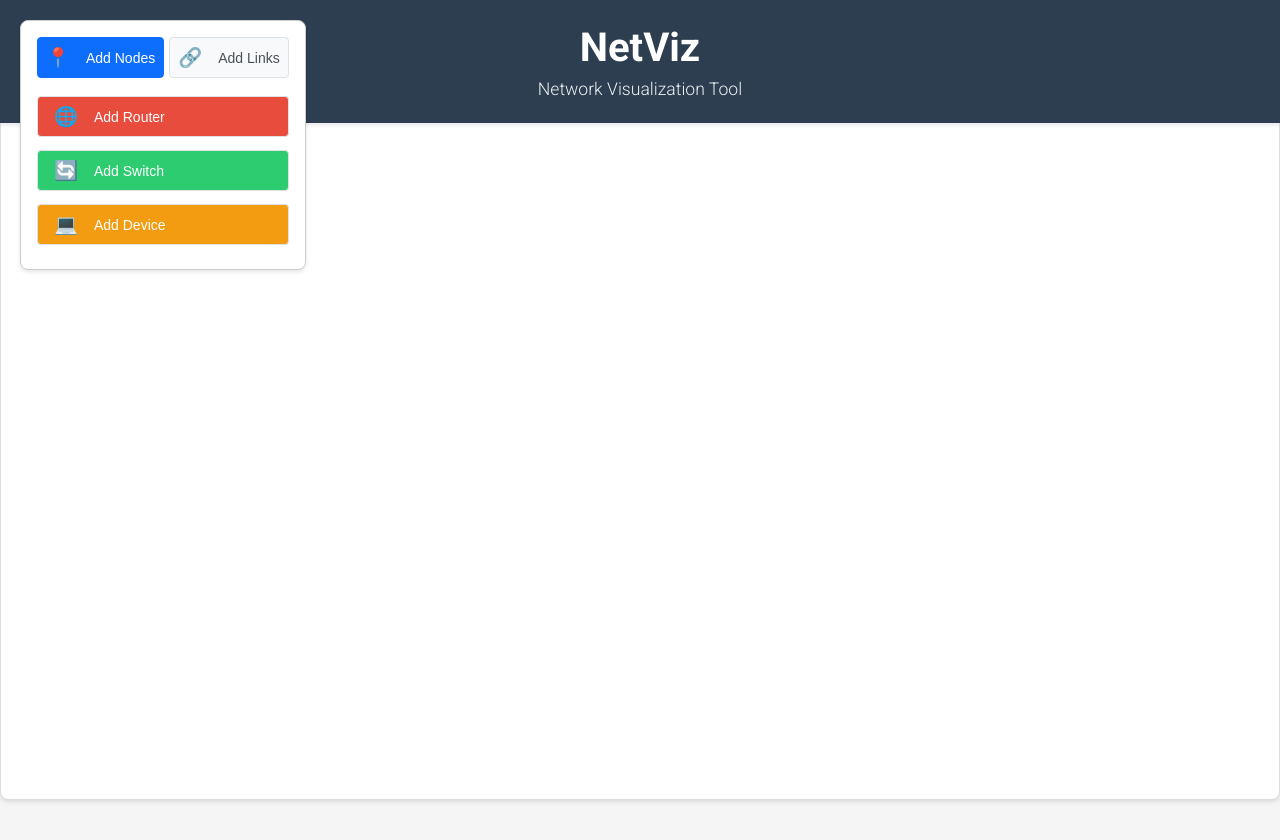
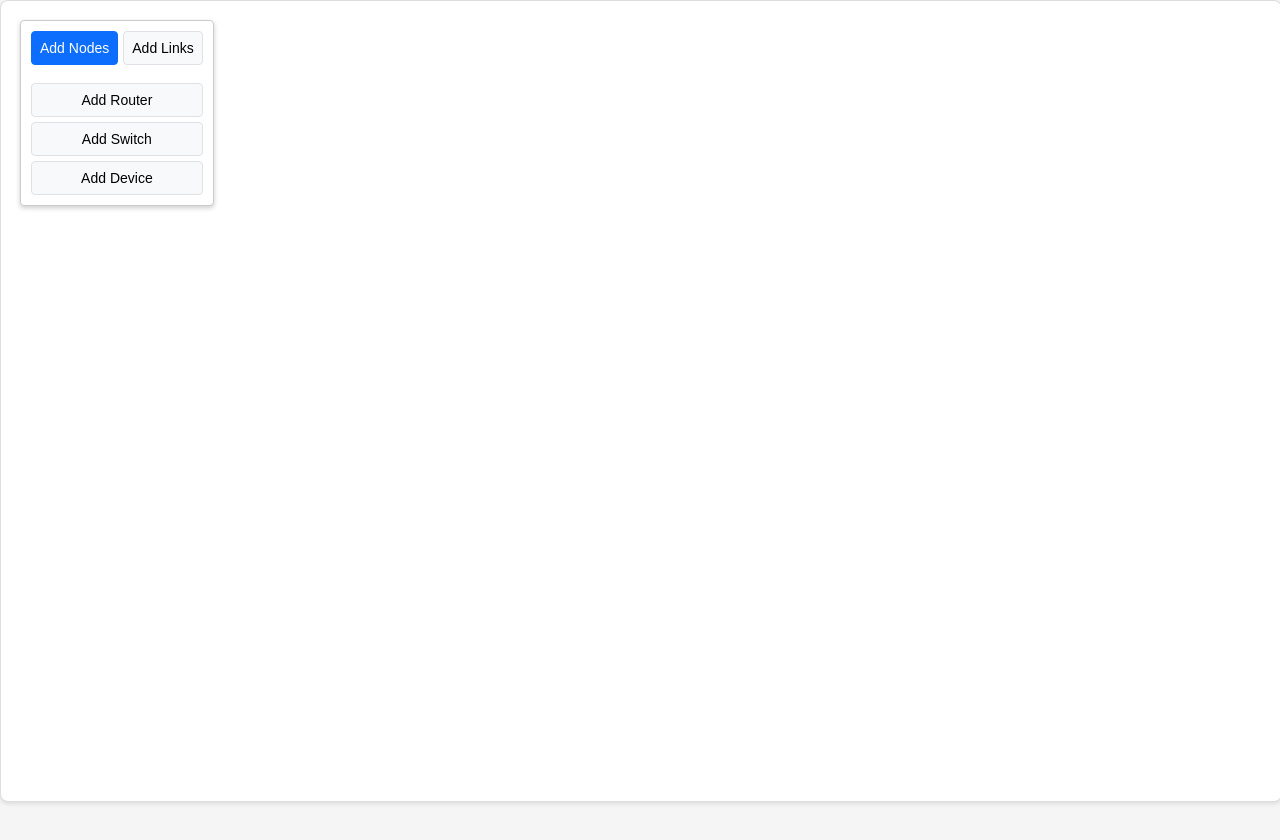
Before and after one commit to VyankateshD206/NetViz, a website: page frontend/index.html in a window 1280 px wide. Before the commit the page ends 819 px from the top, so only its background shows below. Drawn offline with nearby package versions, Linux system fonts and the light colour scheme; no server answers.

Commit message:
fixed bug1

```diff
--- a/frontend/index.html
+++ b/frontend/index.html
@@ -3,42 +3,23 @@
 <head>
     <meta charset="UTF-8">
     <meta name="viewport" content="width=device-width, initial-scale=1.0">
-    <title>NetViz - Network Visualization</title>
+    <title>Network Visualization</title>
     <link rel="stylesheet" href="styles.css">
-    <link href="https://fonts.googleapis.com/css2?family=Roboto:wght@300;400;500;700&display=swap" rel="stylesheet">
 </head>
 <body>
-    <header class="app-header">
-        <h1>NetViz</h1>
-        <p class="subtitle">Network Visualization Tool</p>
-    </header>
-
-    <div class="main-container">
-        <div class="toolbar">
-            <div class="mode-selector">
-                <button id="addNodeMode" class="mode-btn active">
-                    <span class="icon">📍</span> Add Nodes
-                </button>
-                <button id="addLinkMode" class="mode-btn">
-                    <span class="icon">🔗</span> Add Links
-                </button>
-            </div>
-            <div id="nodeButtons" class="node-actions">
-                <button class="action-btn router" onclick="addNewNode('router', window.innerWidth/2, window.innerHeight/2)">
-                    <span class="icon">🌐</span> Add Router
-                </button>
-                <button class="action-btn switch" onclick="addNewNode('switch', window.innerWidth/2, window.innerHeight/2)">
-                    <span class="icon">🔄</span> Add Switch
-                </button>
-                <button class="action-btn device" onclick="addNewNode('device', window.innerWidth/2, window.innerHeight/2)">
-                    <span class="icon">💻</span> Add Device
-                </button>
-            </div>
+    <div class="toolbar">
+        <div class="mode-selector">
+            <button id="addNodeMode" class="active">Add Nodes</button>
+            <button id="addLinkMode">Add Links</button>
         </div>
-        <div id="graph" class="graph-container"></div>
-        <div id="error-message" class="error-toast"></div>
+        <div id="nodeButtons">
+            <button onclick="addNewNode('router', window.innerWidth/2, window.innerHeight/2)">Add Router</button>
+            <button onclick="addNewNode('switch', window.innerWidth/2, window.innerHeight/2)">Add Switch</button>
+            <button onclick="addNewNode('device', window.innerWidth/2, window.innerHeight/2)">Add Device</button>
+        </div>
     </div>
-
+    <div id="graph"></div>
+    <div id="error-message"></div>
     <script src="https://d3js.org/d3.v7.min.js"></script>
     <script src="script.js"></script>
 </body>
--- a/frontend/styles.css
+++ b/frontend/styles.css
@@ -1,47 +1,9 @@
-* {
+body {
     margin: 0;
-    padding: 0;
-    box-sizing: border-box;
-}
-
-body {
-    font-family: 'Roboto', sans-serif;
+    padding: 20px;
+    font-family: Arial, sans-serif;
     background-color: #f5f5f5;
-    color: #333;
-    margin: 0;
-    padding: 0;
     min-height: 100vh;
-}
-
-.app-header {
-    background-color: #2c3e50;
-    color: white;
-    padding: 1.5rem 2rem;
-    text-align: center;
-    box-shadow: 0 2px 4px rgba(0,0,0,0.1);
-    margin-bottom: 2rem;
-    width: 100%;
-    position: relative;
-    z-index: 100;
-}
-
-.app-header h1 {
-    font-size: 2.5rem;
-    font-weight: 700;
-    margin-bottom: 0.5rem;
-    color: white;
-}
-
-.app-header .subtitle {
-    font-size: 1.1rem;
-    color: #ecf0f1;
-    font-weight: 300;
-}
-
-.main-container {
-    padding: 0 2rem 2rem;
-    max-width: 1400px;
-    margin: 0 auto;
 }
 
 #graph {
@@ -215,166 +177,12 @@ body {
 }
 
 .toolbar button:hover {
-    background-color: inherit;
-    border-color: inherit;
+    background-color: #e9ecef;
+    border-color: #ced4da;
 }
 
 .toolbar button:active {
     background-color: #dee2e6;
-}
-
-.toolbar {
-    background-color: white;
-    padding: 1rem;
-    border-radius: 8px;
-    box-shadow: 0 2px 4px rgba(0,0,0,0.1);
-    margin-bottom: 1rem;
-}
-
-.mode-selector {
-    margin-bottom: 1rem;
-    display: flex;
-    gap: 1rem;
-}
-
-.mode-btn, .action-btn {
-    padding: 0.75rem 1.5rem;
-    border: none;
-    border-radius: 6px;
-    cursor: pointer;
-    font-size: 1rem;
-    transition: all 0.3s ease;
-    display: flex;
-    align-items: center;
-    gap: 0.5rem;
-}
-
-.mode-btn {
-    background-color: #f8f9fa;
-    color: #495057;
-}
-
-.mode-btn.active {
-    background-color: #2c3e50;
-    color: white;
-}
-
-.node-actions {
-    display: flex;
-    gap: 1rem;
-    flex-wrap: wrap;
-}
-
-.action-btn {
-    background-color: #3498db;
-    color: white;
-    padding: 0.75rem 1.5rem;
-    border: none;
-    border-radius: 6px;
-    cursor: pointer;
-    font-size: 1rem;
-    transition: all 0.3s ease;
-    display: flex;
-    align-items: center;
-    gap: 0.5rem;
-    margin-bottom: 0.5rem;
-}
-
-.action-btn.router {
-    background-color: #e74c3c;
-}
-
-.action-btn.switch {
-    background-color: #2ecc71;
-}
-
-.action-btn.device {
-    background-color: #f39c12;
-}
-
-/* Update hover effects for action buttons */
-.action-btn:hover {
-    transform: translateY(-2px);
-    filter: brightness(1.1);
-    box-shadow: 0 4px 8px rgba(0, 0, 0, 0.2);
-    color: #000; /* Change text color to black on hover */
-    background-color: #fff; /* Add white background */
-    border: 2px solid currentColor; /* Add border in the original button color */
-}
-
-/* Device-specific hover styles */
-.action-btn.router:hover {
-    border-color: #e74c3c;
-}
-
-.action-btn.switch:hover {
-    border-color: #2ecc71;
-}
-
-.action-btn.device:hover {
-    border-color: #f39c12;
-}
-
-/* Update mode button hover styles */
-.mode-btn:hover {
-    background-color: #e9ecef;
-    transform: translateY(-2px);
-    box-shadow: 0 4px 8px rgba(0, 0, 0, 0.1);
-    color: #000;
-}
-
-/* Keep active mode button text white on hover */
-.mode-btn.active:hover {
-    background-color: #34495e;
-    color: white;
-}
-
-/* Ensure smooth transitions */
-.action-btn, .mode-btn {
-    transition: all 0.3s ease;
-    border: 2px solid transparent; /* Add transparent border by default */
-}
-
-.mode-btn:hover {
-    background-color: #e9ecef;
-    transform: translateY(-2px);
-    box-shadow: 0 4px 8px rgba(0, 0, 0, 0.1);
-}
-
-.mode-btn.active:hover {
-    background-color: #34495e;
-    color: white;
-}
-
-.action-btn, .mode-btn {
-    transition: all 0.3s ease;
-}
-
-.graph-container {
-    background-color: white;
-    border-radius: 8px;
-    box-shadow: 0 2px 4px rgba(0,0,0,0.1);
-    min-height: 600px;
-    padding: 1rem;
-}
-
-.error-toast {
-    position: fixed;
-    bottom: 2rem;
-    right: 2rem;
-    background-color: #e74c3c;
-    color: white;
-    padding: 1rem;
-    border-radius: 6px;
-    display: none;
-}
-
-.icon {
-    font-size: 1.2rem;
-    margin-right: 0.5rem;
-    display: inline-block;
-    vertical-align: middle;
-    opacity: 1;
 }
 
 /* Adjust graph container to account for toolbar */
```
